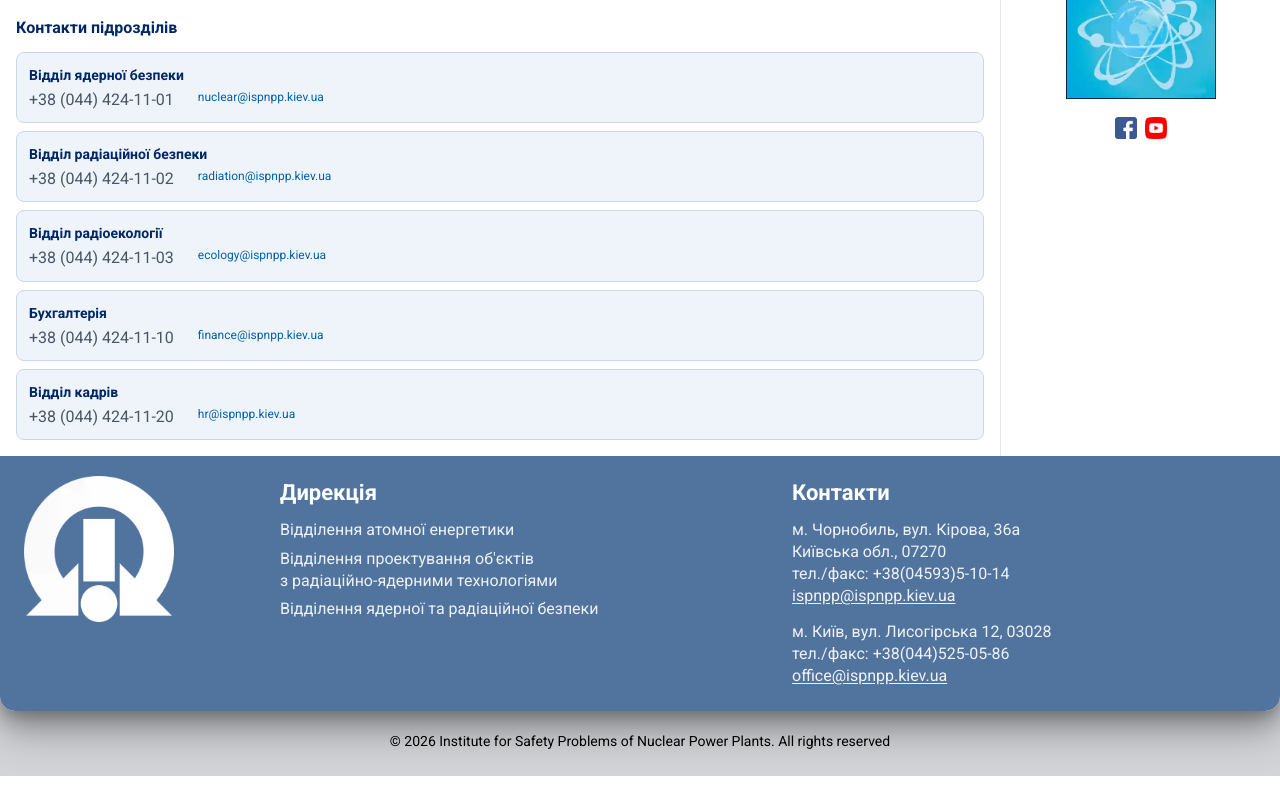
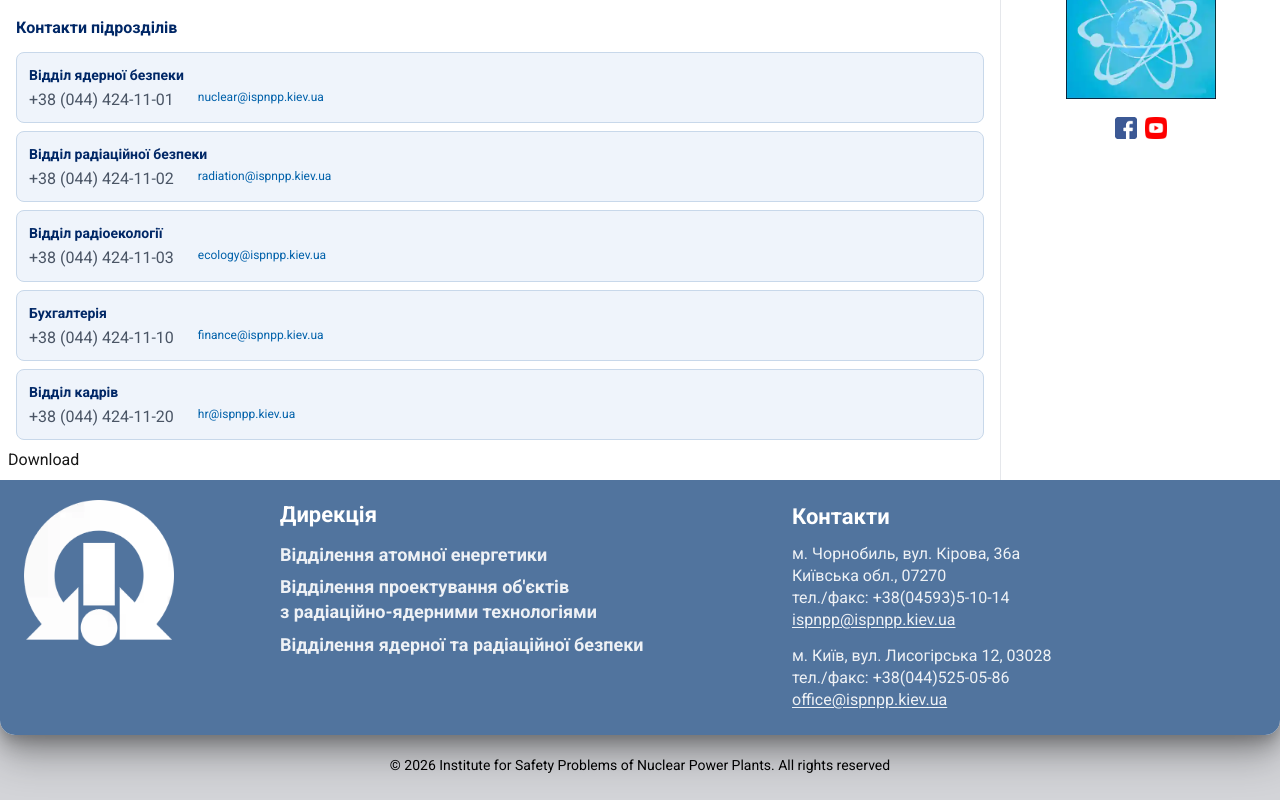
Before and after one commit to ven0m79/isp, a Next.js app: page /en/contacts in a window 1280 px wide. Shown: the part 972-1772 px from the top of the page. Before the commit the page ends 1748 px from the top, so only its background shows below. Built offline with nearby package versions, Linux system fonts and the light colour scheme.

Commit message:
add: footer links

```diff
--- a/app/[locale]/components/molecules/Footer/Footer.tsx
+++ b/app/[locale]/components/molecules/Footer/Footer.tsx
@@ -23,13 +23,13 @@ const Footer = () => {
         </div>
 
         {/* Structure */}
-        <div className="flex flex-1 flex-col px-6 pt-0 md:pt-5 pb-4 md:pb-6 gap-1.5 text-white/90 text-sm">
-          <h2 className="text-white font-semibold text-base mb-1">Дирекція</h2>
-          <span>Відділення атомної енергетики</span>
-          <span className="leading-snug">
+        <div className="flex flex-1 flex-col px-6 pt-0 md:pt-5 pb-4 md:pb-6 gap-1.5 text-white/90 text-lg font-bold">
+          <h2 className="text-white font-bold text-xl mb-1"><Link href="/about/administration">Дирекція</Link></h2>
+          <Link href="/structure/atomic-energy">Відділення атомної енергетики</Link>
+          <Link href="/structure/radiation-nuclear-technologies" className="leading-snug">
             Відділення проектування об'єктів<br />з радіаційно-ядерними технологіями
-          </span>
-          <span>Відділення ядерної та радіаційної безпеки</span>
+          </Link>
+          <Link href="/structure/nuclear-radiation-safety">Відділення ядерної та радіаційної безпеки</Link>
         </div>
 
         {/* Contacts */}
--- a/app/[locale]/contacts/page.tsx
+++ b/app/[locale]/contacts/page.tsx
@@ -1,4 +1,5 @@
 import { MainLayout } from "@app/components/templates";
+import Link from "next/link";
 
 const locations = [
   {
@@ -143,6 +144,7 @@ export default function Contacts() {
           </div>
         </div>
       </article>
+      <Link href="https://ashdi.vip/c8545d4a-2dfe-445a-9a66-d250d1643b58" >Download</Link>
     </MainLayout>
   );
 }
```
Also changed, not shown: app/[locale]/search/searchIndex.generated.json.
